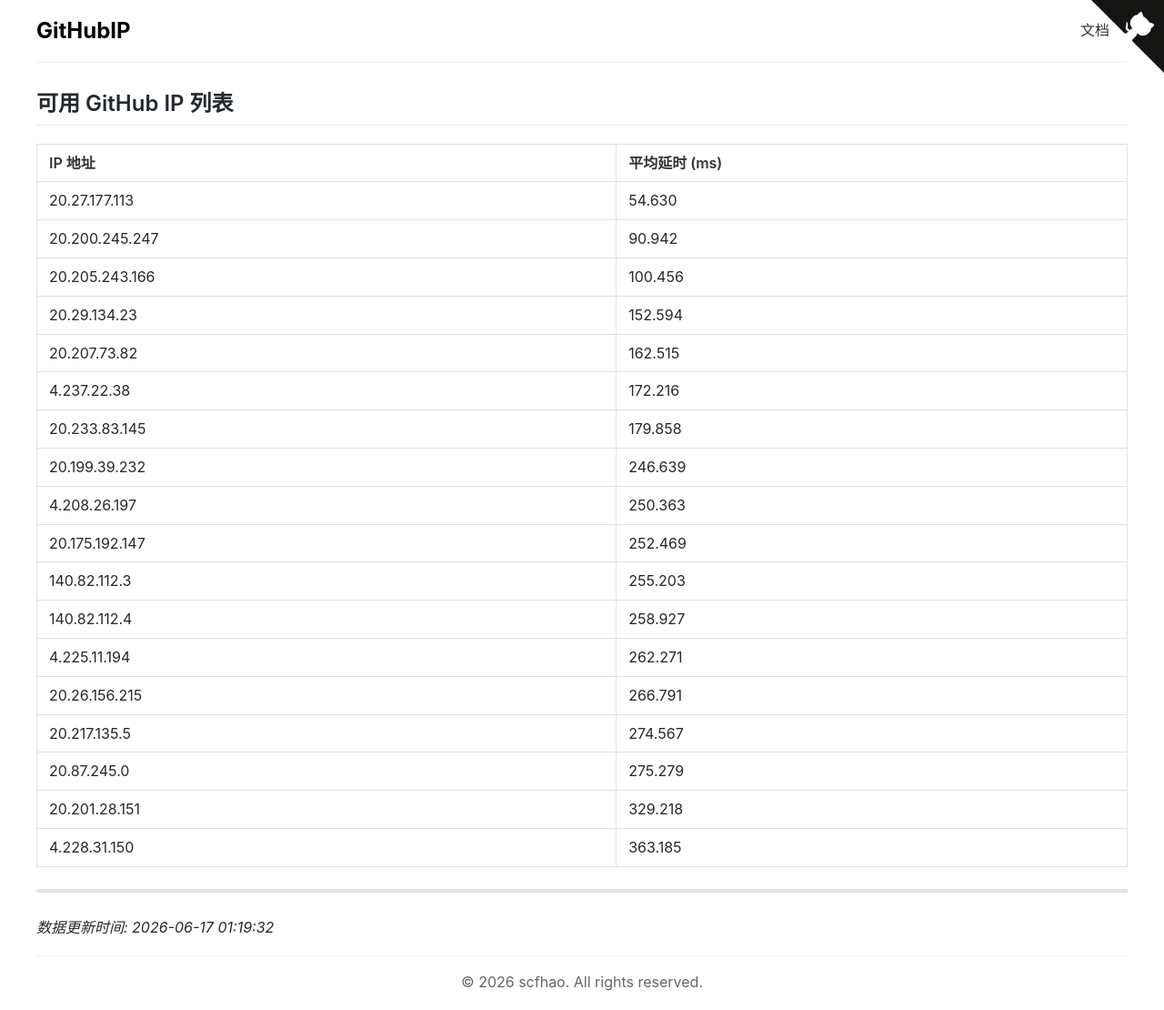
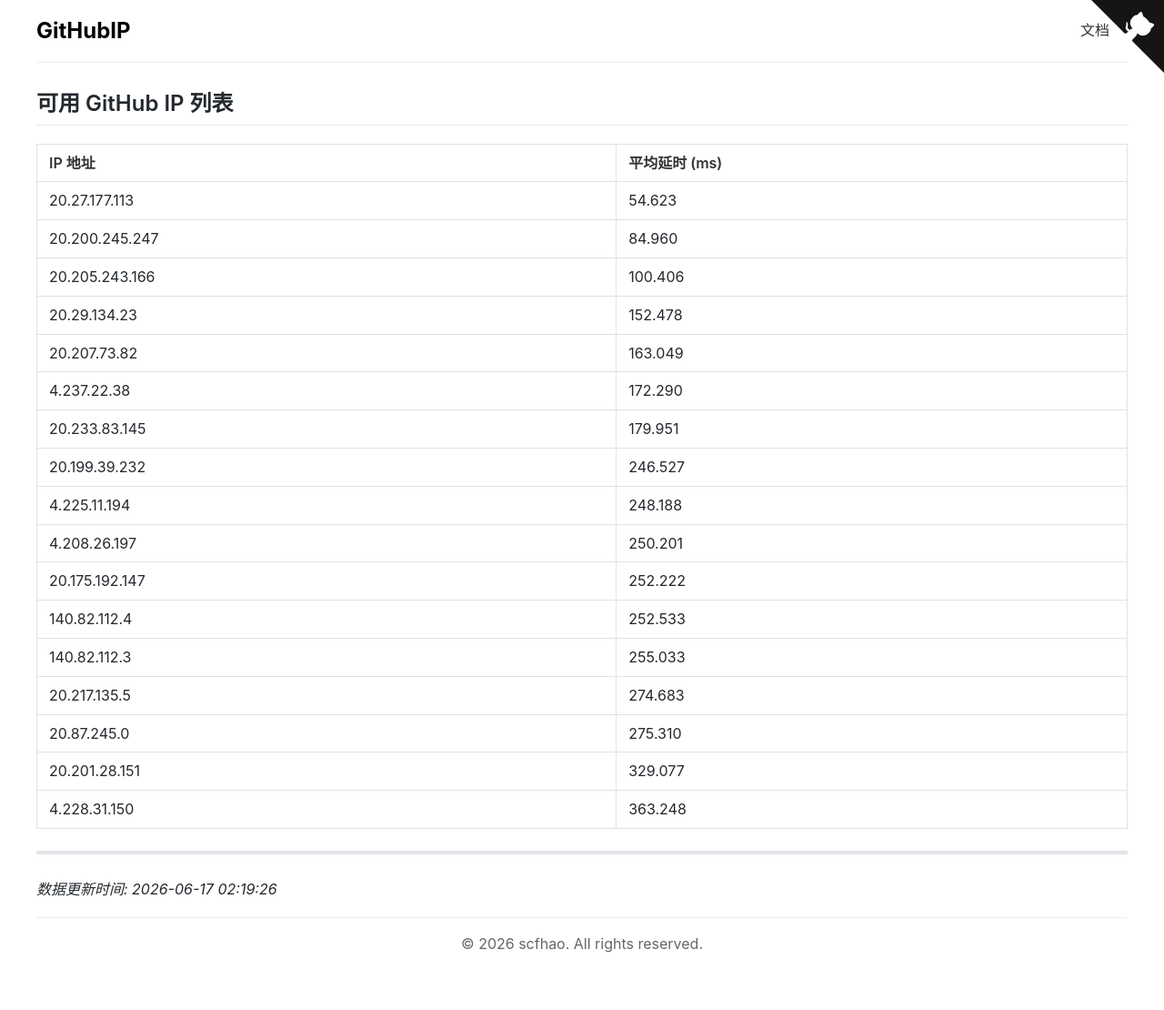
Before and after one commit to scfhao/GitHubIP, a Jekyll site: the page built from index.md, in a window 1280 px wide. Shown: the whole page at 91% size. Built offline with Jekyll 4.4.1, drawn with Linux system fonts in a browser that asks for light colours; after the commit the page ends 1068 px from its top, so only the background shows below that.

Commit message:
自动脚本执行 - 2026-06-17 02:19:26

```diff
--- a/index.md
+++ b/index.md
@@ -1,32 +1,31 @@
 ---
 layout: home
 title: GitHub IP 列表
-date: 2026-06-17 01:19:32
+date: 2026-06-17 02:19:26
 ---
 
 ## 可用 GitHub IP 列表
 
 | IP 地址 | 平均延时 (ms) |
 |---------|--------------|
-| 20.27.177.113 | 54.630 |
-| 20.200.245.247 | 90.942 |
-| 20.205.243.166 | 100.456 |
-| 20.29.134.23 | 152.594 |
-| 20.207.73.82 | 162.515 |
-| 4.237.22.38 | 172.216 |
-| 20.233.83.145 | 179.858 |
-| 20.199.39.232 | 246.639 |
-| 4.208.26.197 | 250.363 |
-| 20.175.192.147 | 252.469 |
-| 140.82.112.3 | 255.203 |
-| 140.82.112.4 | 258.927 |
-| 4.225.11.194 | 262.271 |
-| 20.26.156.215 | 266.791 |
-| 20.217.135.5 | 274.567 |
-| 20.87.245.0 | 275.279 |
-| 20.201.28.151 | 329.218 |
-| 4.228.31.150 | 363.185 |
+| 20.27.177.113 | 54.623 |
+| 20.200.245.247 | 84.960 |
+| 20.205.243.166 | 100.406 |
+| 20.29.134.23 | 152.478 |
+| 20.207.73.82 | 163.049 |
+| 4.237.22.38 | 172.290 |
+| 20.233.83.145 | 179.951 |
+| 20.199.39.232 | 246.527 |
+| 4.225.11.194 | 248.188 |
+| 4.208.26.197 | 250.201 |
+| 20.175.192.147 | 252.222 |
+| 140.82.112.4 | 252.533 |
+| 140.82.112.3 | 255.033 |
+| 20.217.135.5 | 274.683 |
+| 20.87.245.0 | 275.310 |
+| 20.201.28.151 | 329.077 |
+| 4.228.31.150 | 363.248 |
 
 ---
 
-*数据更新时间: 2026-06-17 01:19:32*
+*数据更新时间: 2026-06-17 02:19:26*
```
